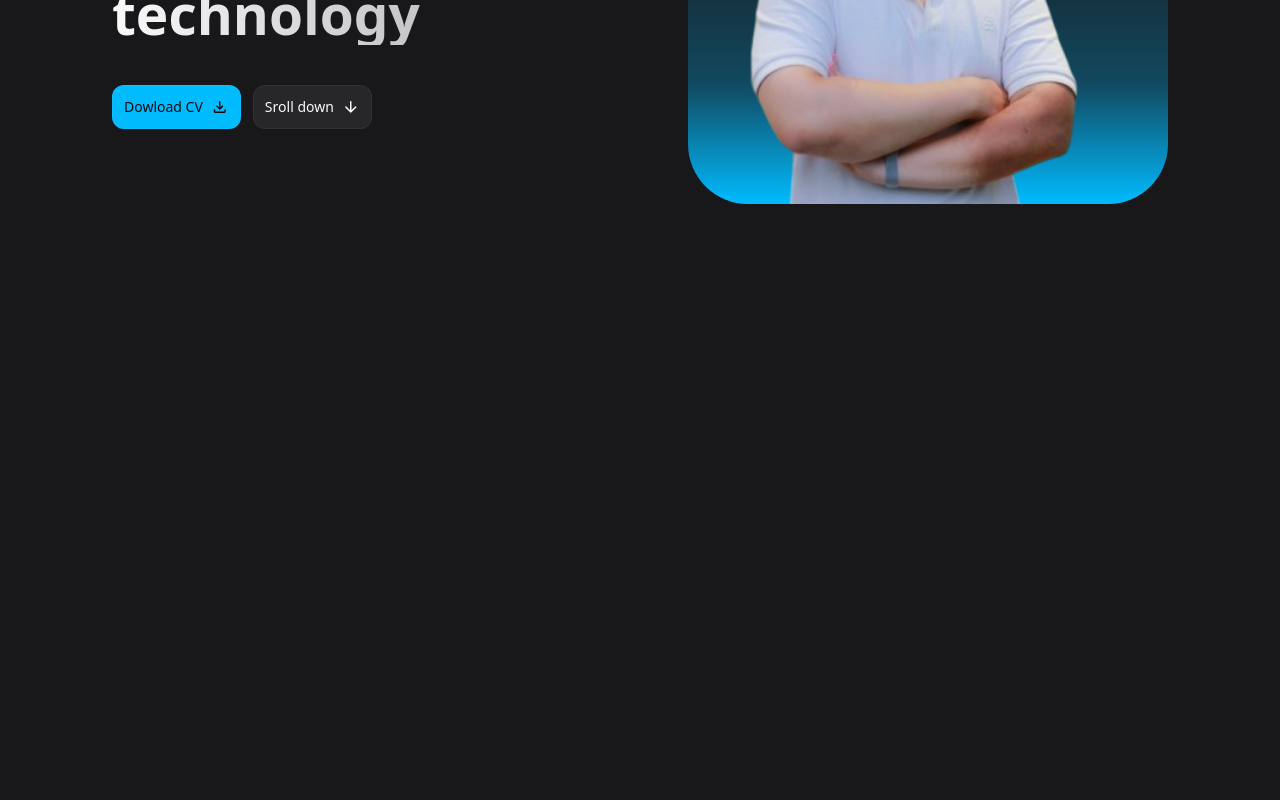
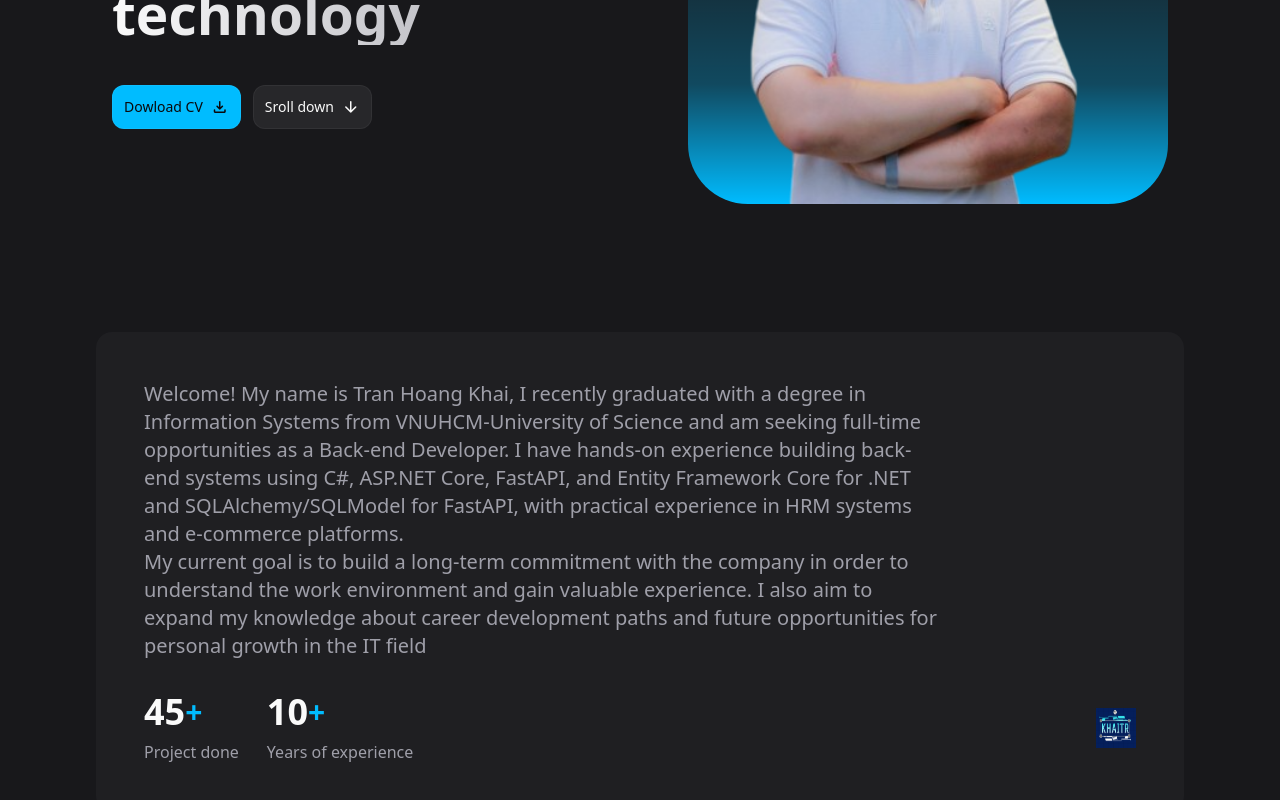
Before and after one commit to THKhai/portfolio, a React (Vite) app: page / in a window 1280 px wide. Shown: the part 388-1188 px from the top of the page. Before the commit the page ends 800 px from the top, so only its background shows below. Built offline with nearby package versions, Linux system fonts and the light colour scheme.

Commit message:
add: About section

```diff
--- a/src/App.jsx
+++ b/src/App.jsx
@@ -8,12 +8,15 @@
  * */
 import Header from './components/Header.jsx';
 import Hero from "./components/Hero.jsx";
+import About from "./components/About.jsx";
+
 const App =  () => {
     return (
         <>{/* React Fragment */}
             <Header/>
             <main>
                 <Hero/>
+                <About/>
             </main>
         </>
     )
--- /dev/null
+++ b/src/components/About.jsx
@@ -0,0 +1,61 @@
+/**
+ * @copyright 2025 KhaiTR
+ * @license Apache-2.0
+ */
+
+
+import React from 'react';
+const aboutItems = [
+    {
+        label: 'Project done',
+        number: 45
+    },
+    {
+        label: 'Years of experience',
+        number: 10
+    }
+];
+const About = () => {
+    return (
+        <section
+            id="about"
+            className={"section"}
+        >
+            <div className="container">
+                <div className="bg-zinc-800/50 p-7 rounded-2xl md:p-12">
+                    <p className="text-zinc-400 mb-4 md:mb-8 md:text-xl md:max-w-[70ch]">
+                        Welcome! My name is Tran Hoang Khai, I recently graduated with a degree in Information Systems from VNUHCM-University of Science and am seeking full-time
+                        opportunities as a Back-end Developer. I have hands-on experience building back-end systems using C#, ASP.NET Core,
+                        FastAPI, and Entity Framework Core for .NET and SQLAlchemy/SQLModel for FastAPI, with practical experience in HRM
+                        systems and e-commerce platforms.<br/>
+                        My current goal is to build a long-term commitment with the company in order to understand the work environment and
+                        gain valuable experience. I also aim to expand my knowledge about career development paths and future opportunities for
+                        personal growth in the IT field
+                    </p>
+                    <div className="flex flex-wrap items-center gap-4 md:gap-7">
+                        {
+                            aboutItems.map(({label, number},key) => (
+                                <div key={key}>
+                                    <div className="flex items-center md:mb-2">
+                                        <span className={"text-2xl font-bold md:text-4xl"}>{number}</span>
+                                        <span className="text-sky-400 font-semibold md:text-3xl">+</span>
+                                    </div>
+                                    <p className="texxt=sm text-zinc-400">{label}</p>
+                                </div>
+                            ))
+                        }
+                        <img
+                            src="/logo.png"
+                            alt={"logo"}
+                            width={30}
+                            height={30}
+                            className={"ml-auto md:w-[40px] md:h-[40px]"}
+                        />
+                    </div>
+                </div>
+            </div>
+        </section>
+    );
+};
+
+export default About;
--- a/src/components/Hero.jsx
+++ b/src/components/Hero.jsx
@@ -19,7 +19,7 @@
     return (
         <section
             id="home"
-            className="flex items-center justify-center gap-8 max-w-6xl mx-auto px-4 pt-28 lgg:pt-36"
+            className="flex items-center justify-center gap-8 px-4 pt-28 lgg:pt-36"
         >
             <div
                 className="container items-center lg:grid lg:grid-cols-2 lg:gap-10"
--- a/src/index.css
+++ b/src/index.css
@@ -6,7 +6,7 @@
     scroll-behavior: smooth;
 }
 body{
-    @apply bg-zinc-900 text-zinc-50;
+    @apply bg-zinc-900 text-zinc-50 max-w-6xl mx-auto;
 }
 /*------------------*\
 *TYPOGRAPHY
@@ -41,6 +41,9 @@
 }
 .img-cover{
     @apply w-full h-full object-cover;
+}
+.section{
+    @apply pt-20 lg:pt-32 ;
 }
 /*------------------*\
 *COMPONENTS
```
Also changed, not shown: .claude/settings.local.json (added), 1 other file (tests, documents, lock files or other folders).
